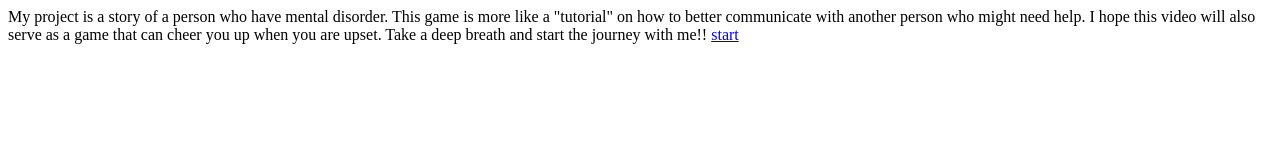
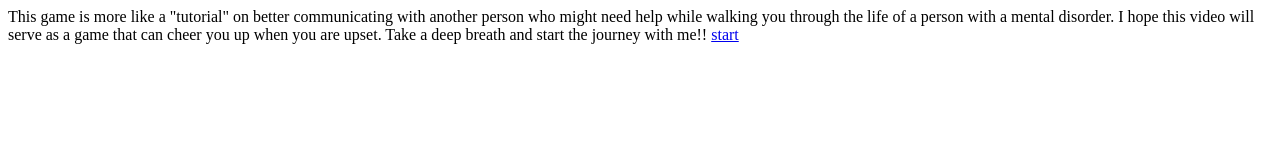
Before and after one commit to JUDY0916/finalproject, a plain HTML site: page index.html in a window 1280 px wide. Drawn offline with Linux system fonts and the light colour scheme.

Commit message:
Update index.html

```diff
--- a/index.html
+++ b/index.html
@@ -5,8 +5,8 @@
       </style>
  </head>
 <body>
-My project is a story of a person who have mental disorder. This game is more like a "tutorial" on how to better communicate with another person who might need help.
- I hope this video will also serve as a game that can cheer you up when you are upset. Take a deep breath and start the journey with me!!
+This game is more like a "tutorial" on better communicating with another person who might need help while walking you through the life of a person with a mental disorder.
+I hope this video will serve as a game that can cheer you up when you are upset. Take a deep breath and start the journey with me!!
 
 <a href="./fool.html">start</a >
 
```
